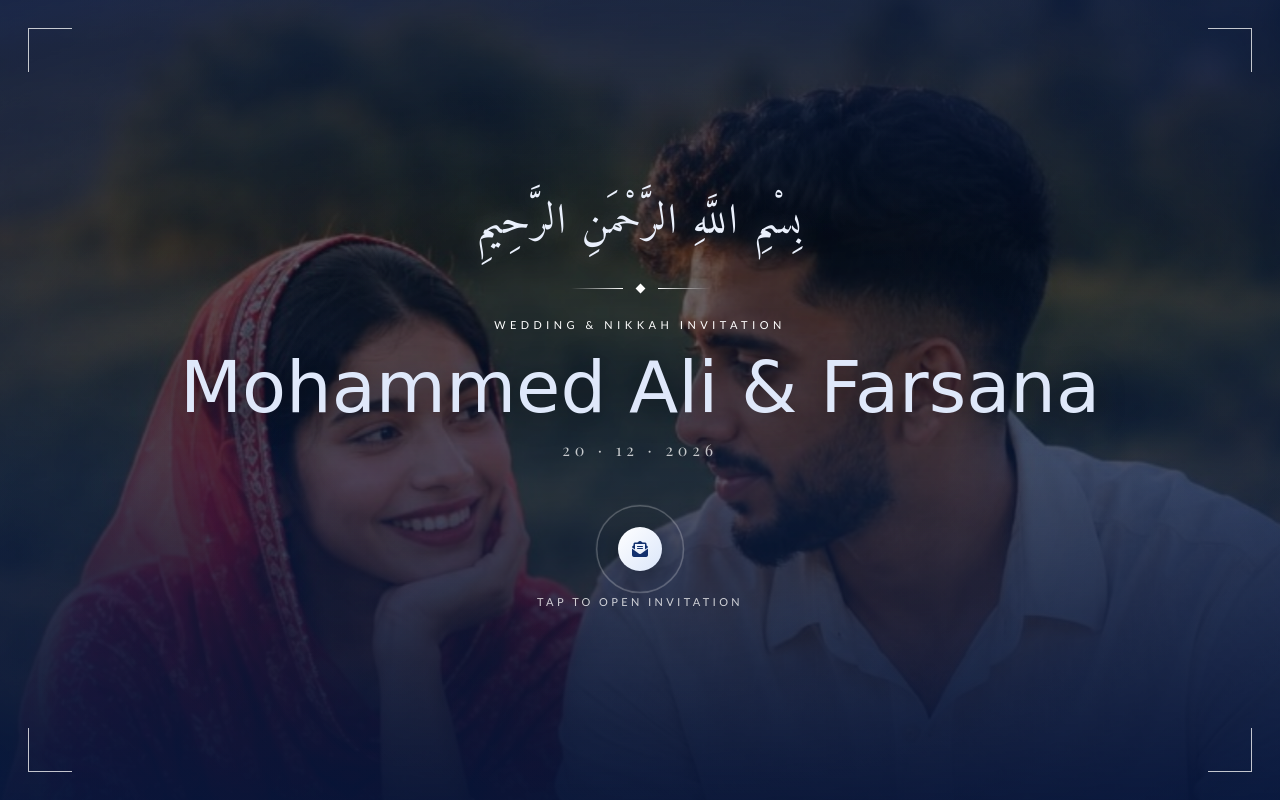
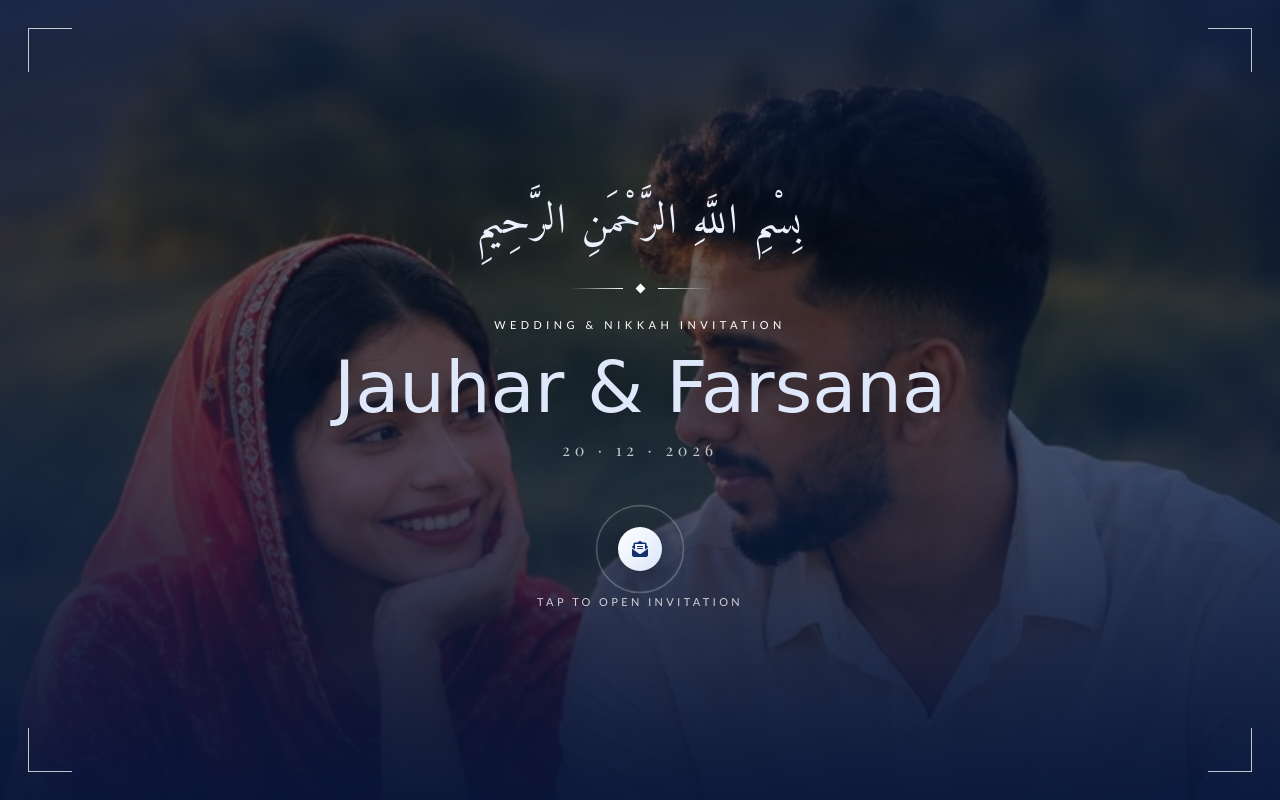
Before and after one commit to muhammedrameesr6-dev/Jauhar-Farsana, a plain HTML site: page index.html in a window 1280 px wide. Drawn offline with nearby package versions, Linux system fonts and the light colour scheme; a web font is replaced by a local one.

Commit message:
Update gate cover name to Jauhar & Farsana

```diff
--- a/index.html
+++ b/index.html
@@ -67,7 +67,7 @@
         <span class="gate-line"></span>
       </span>
       <span class="gate-label">Wedding &amp; Nikkah Invitation</span>
-      <span class="gate-names">Mohammed Ali &amp; Farsana</span>
+      <span class="gate-names">Jauhar &amp; Farsana</span>
       <span class="gate-date">20 · 12 · 2026</span>
       <span class="gate-tap">
         <span class="gate-tap-ring"></span>
```
